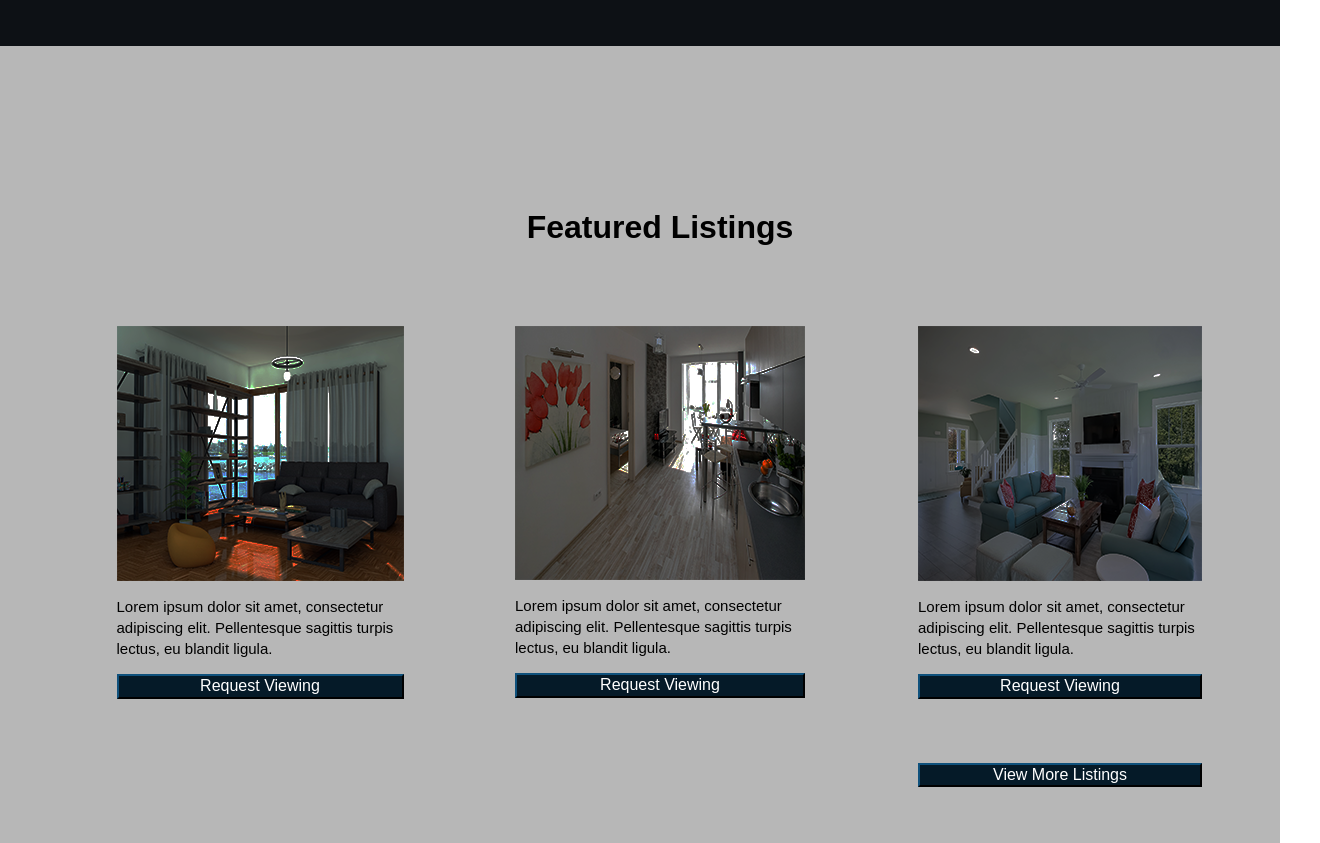
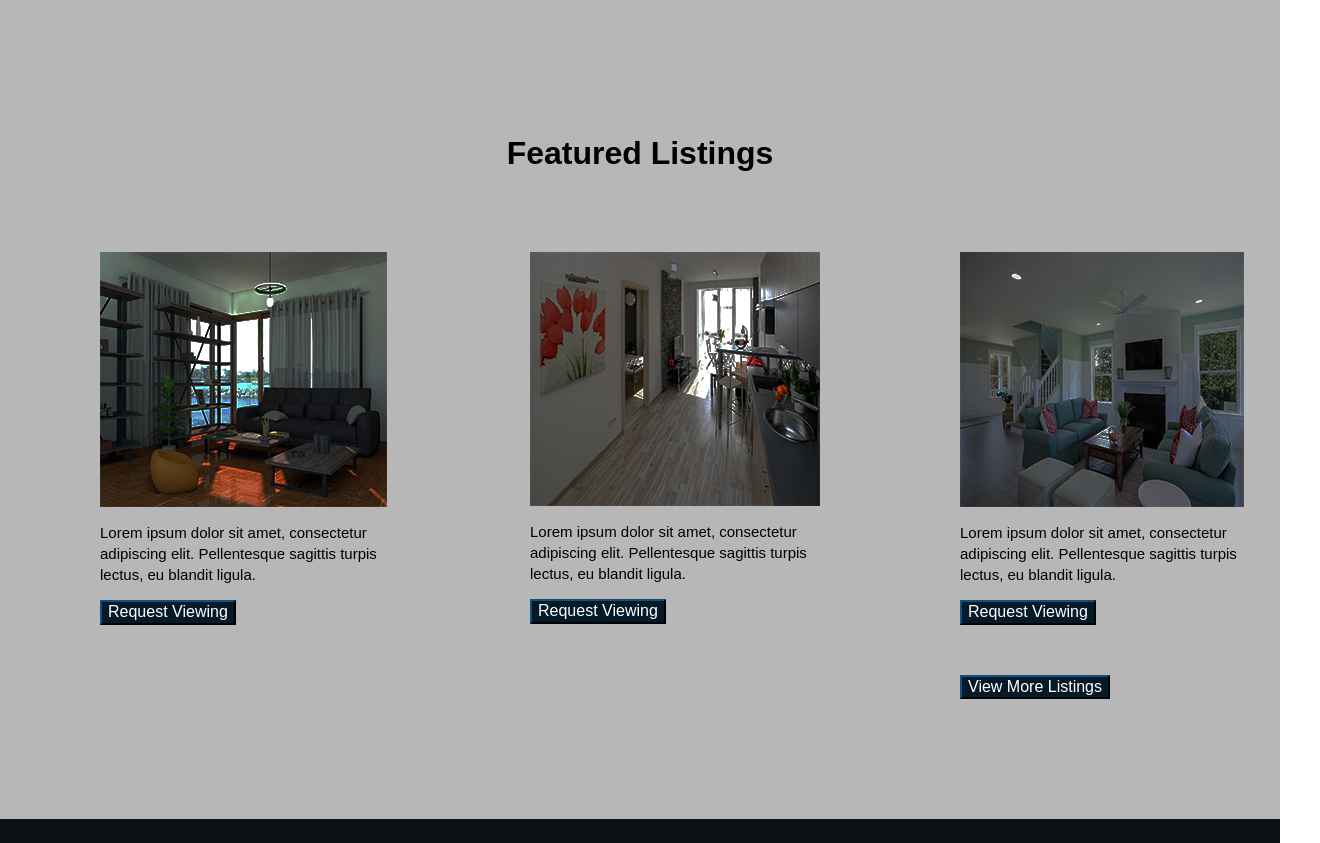
Before and after one commit to pfmack/landing-page, a plain HTML site: page index.html in a window 1280 px wide. Shown: the part 1340-2183 px from the top of the page, 1320 px wide, since content can reach past the window. Drawn offline with nearby package versions, Linux system fonts and the light colour scheme; a script that the page names is missing.

Commit message:
modified styles.css file

```diff
--- a/css/styles.css
+++ b/css/styles.css
@@ -156,9 +156,8 @@ form {
 
 #services .full-width {
     grid-template-columns: repeat(3, 400px);
-	padding-right: 120px;
+	grid-gap: 30px;
 	padding-bottom: 120px;
-    /*padding-top: 50px;*/
 }
 
 
@@ -171,13 +170,13 @@ form {
 .third-width h3, img {
 	color: white;
 	padding-top: 50px;
-	padding-left: 200px;
+	padding-left: 100px;
 }
 
 .third-width p {
 	color: whitesmoke;
 	font-size: 1.5em;
-	padding-left: 200px;
+	padding-left: 100px;
 }
 
 /***** Listings Section *****/
@@ -198,21 +197,15 @@ form {
 
 #listings .full-width {
     grid-template-columns: repeat(3, 400px);
-	padding-right: 120px;
+	grid-gap: 30px;
 	padding-bottom: 120px;
 }
 
 .third-width {
-	display: grid;
-	grid-template-rows: repeat (2, 1fr);
-	justify-content: center;
-	align-items: start;
-	align-content: start;
-	padding-right: 80px;
-}
+	grid-column: span 1;
+	/*display: grid;
+	grid-template-rows: repeat (2, 1fr);*/
 
-#listing img {
-	align-items: center;
 }
 
 #listings p {
@@ -224,7 +217,7 @@ form {
 	border-color: #051a28;
 	color: white;
 	font-size: 1rem;
-	margin-left: 200px;
+	margin-left: 100px;
 }
 
 .listing-button {
@@ -258,7 +251,7 @@ form {
 
 #agents .full-width {
 	grid-template-columns: repeat(3, 400px);
-	padding-right: 120px;
+	grid-gap: 30px;
 	padding-bottom: 120px;
 	/*display: flex;
 	flex-direction: row;
```
